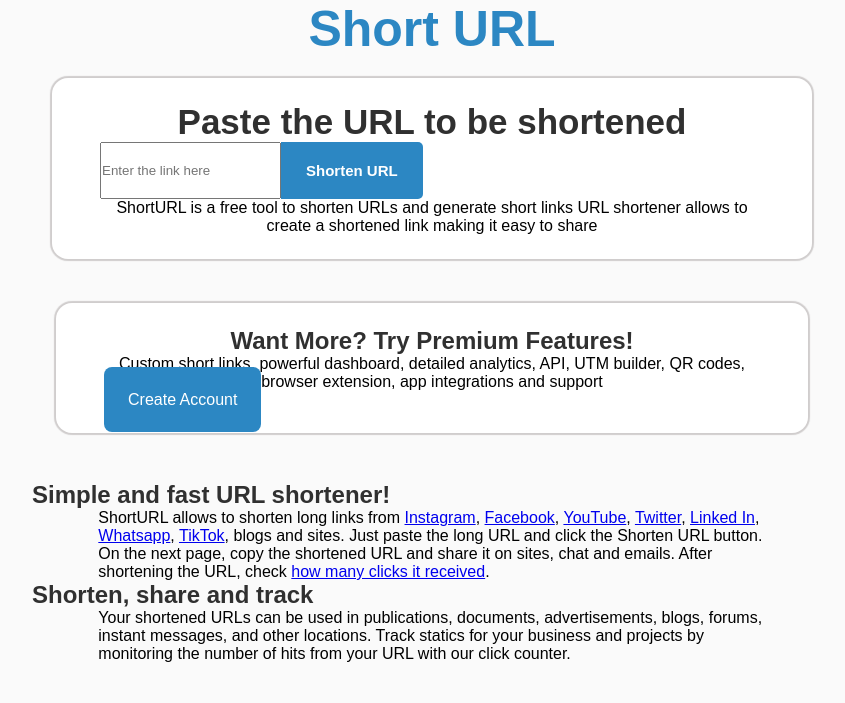
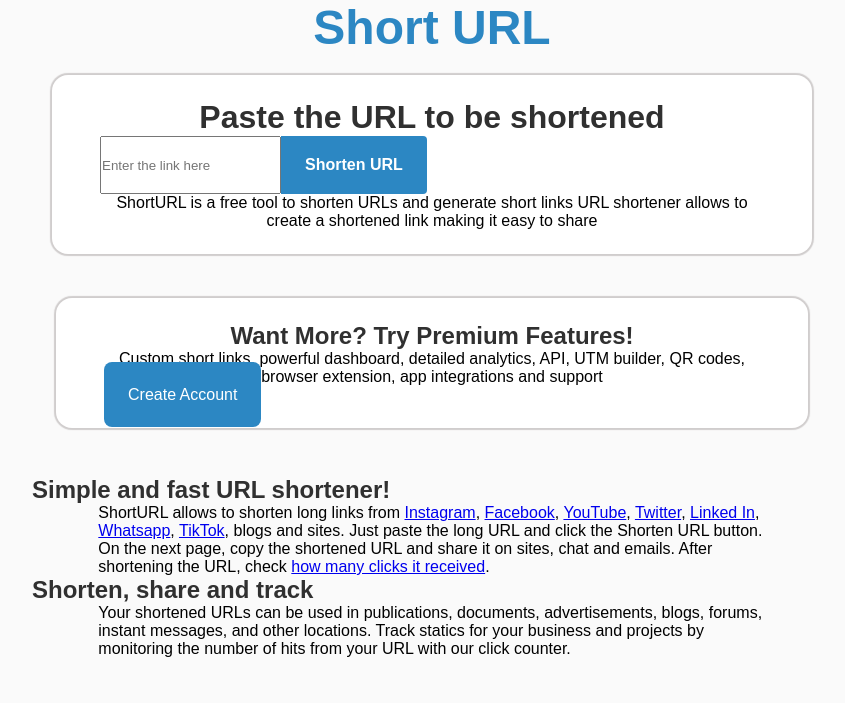
Before and after one commit to sagharghasemzadeh/url-shorter, a website built with Vite: page index.html in a window 1280 px wide. Shown: the top 703 px of the page, without its empty margins (208-1053 px from the left). Built offline with nearby package versions, Linux system fonts and the light colour scheme.

Commit message:
[REFACTOR] px to rem

```diff
--- a/src/styles/header.css
+++ b/src/styles/header.css
@@ -5,5 +5,5 @@
 
   color: hsl(204, 63%, 47%);
 
-  font-size: 25px;
+  font-size: 1.5rem;
 }
--- a/src/styles/paste.css
+++ b/src/styles/paste.css
@@ -1,11 +1,11 @@
 section#paste {
-  max-width: 800px;
+  max-width: 50rem;
   margin: auto;
 
-  padding: 20px 20px;
+  padding: 1.25rem 1.25rem;
 
   h2 {
-    font-size: 35px;
+    font-size: 2rem;
 
     text-align: center;
 
@@ -22,26 +22,26 @@
     .input {
       flex: 1 1 0;
 
-      font-size: 20px;
+      font-size: 1.25rem;
 
       color: hsl(0, 1%, 46%);
 
       border: 1px solid hsl(0, 0%, 80%);
       border-inline-end: none;
 
-      border-start-start-radius: 5px;
-      border-end-start-radius: 5px;
+      border-start-start-radius: 0.25rem;
+      border-end-start-radius: 0.25rem;
     }
 
     button {
-      padding: 20px 25px;
+      padding: 1.25rem 1.5rem;
 
-      border-end-end-radius: 5px;
-      border-start-end-radius: 5px;
+      border-end-end-radius: 0.25rem;
+      border-start-end-radius: 0.25rem;
 
       color: hsl(0, 0%, 100%);
       background-color: hsl(204, 63%, 47%);
-      font-size: 15px;
+      font-size: 1rem;
 
       font-weight: 700;
       border: none;
```
